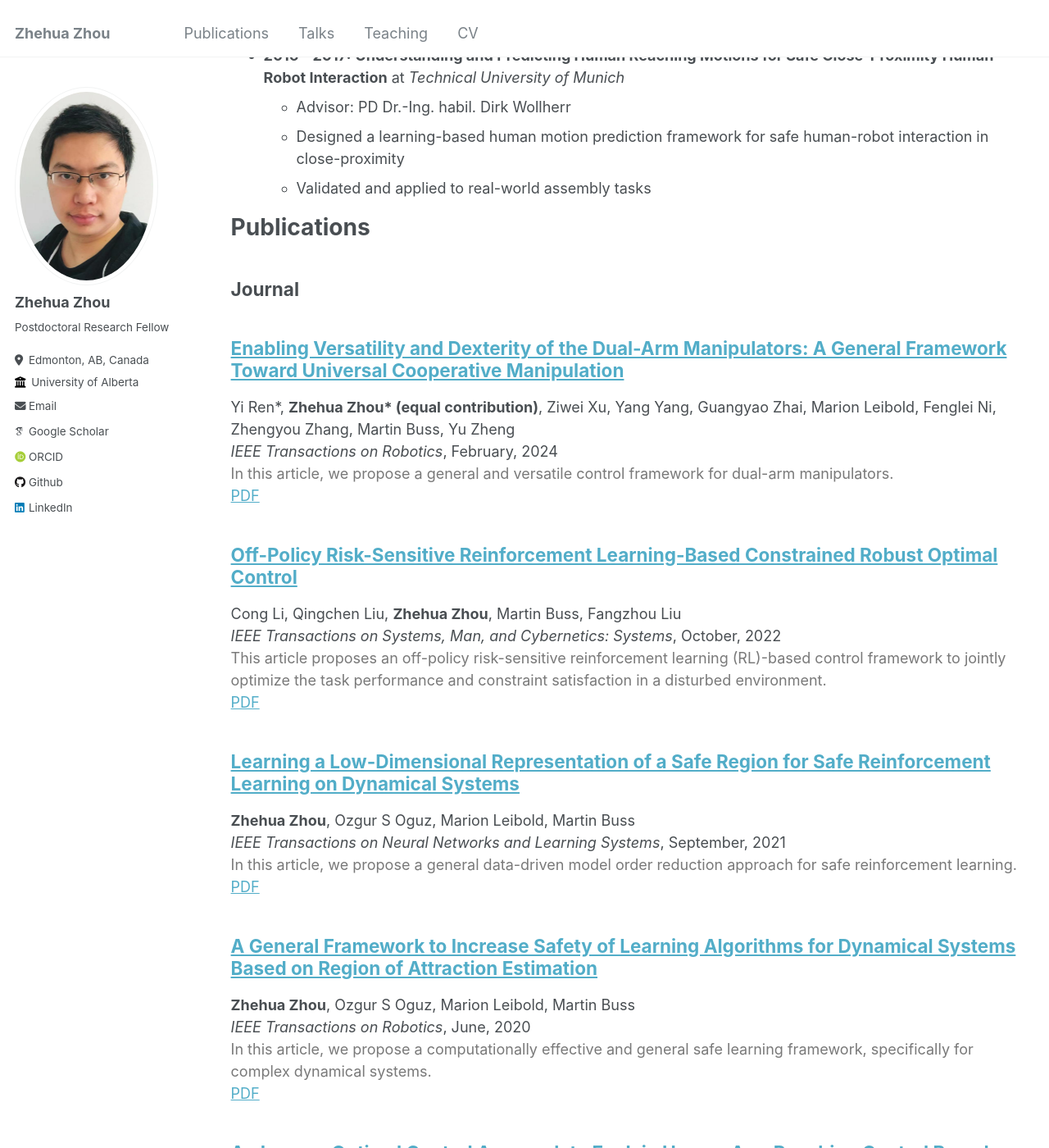
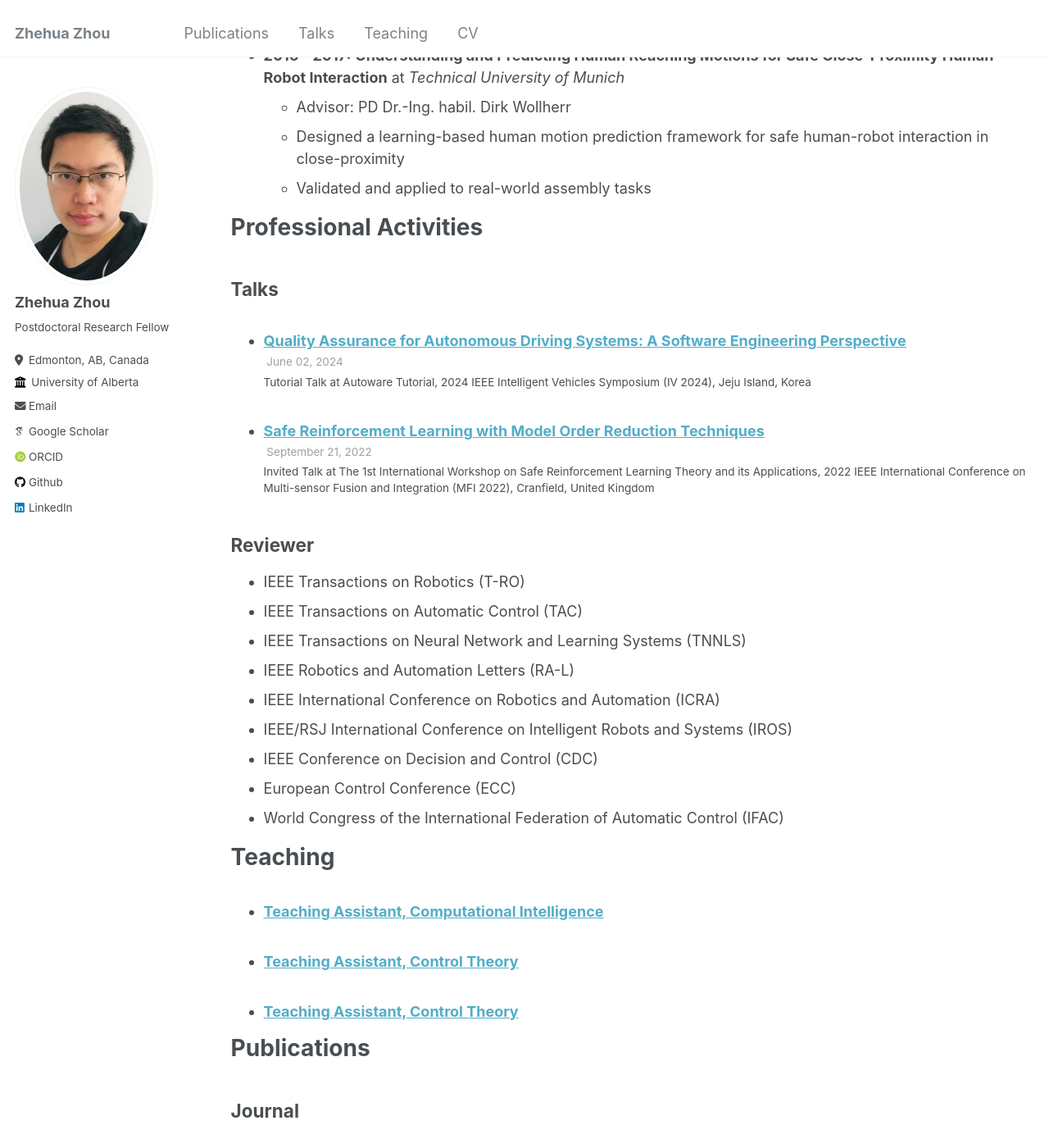
Before and after one commit to zhehuazhou/zhehuazhou.github.io, a Jekyll site: the page built from _pages/cv.md, in a window 1280 px wide and 1400 px high, scrolled down 2032 px. Shown: the whole window at 82% size. Built offline with Jekyll 4.4.1, drawn with Linux system fonts in a browser that asks for light colours; some web fonts are replaced; some of the changed text lies outside the part shown.

Commit message:
publication

```diff
--- a/_pages/cv.md
+++ b/_pages/cv.md
@@ -71,6 +71,30 @@ Research Projects and Collaborations
   * Designed a learning-based human motion prediction framework for safe human-robot interaction in close-proximity
   * Validated and applied to real-world assembly tasks
 
+Professional Activities
+======
+<h2>Talks</h2>
+  <ul>{% for post in site.talks reversed %}
+    {% include archive-single-talk-cv.html  %}
+  {% endfor %}</ul>
+
+<h2>Reviewer</h2>
+* IEEE Transactions on Robotics (T-RO)
+* IEEE Transactions on Automatic Control (TAC)
+* IEEE Transactions on Neural Network and Learning Systems (TNNLS)
+* IEEE Robotics and Automation Letters (RA-L)
+* IEEE International Conference on Robotics and Automation (ICRA)
+* IEEE/RSJ International Conference on Intelligent Robots and Systems (IROS)
+* IEEE Conference on Decision and Control (CDC)
+* European Control Conference (ECC)
+* World Congress of the International Federation of Automatic Control (IFAC)
+
+Teaching
+======
+  <ul>{% for post in site.teaching reversed %}
+    {% include archive-single-cv.html %}
+  {% endfor %}</ul>
+
 Publications
 ======
 
@@ -94,27 +118,3 @@ Publications
     {% include archive-single.html %}
   {% endif %}
 {% endfor %}
-
-Professional Activities
-======
-<h2>Talks</h2>
-  <ul>{% for post in site.talks reversed %}
-    {% include archive-single-talk-cv.html  %}
-  {% endfor %}</ul>
-
-<h2>Reviewer</h2>
-* IEEE Transactions on Robotics (T-RO)
-* IEEE Transactions on Automatic Control (TAC)
-* IEEE Transactions on Neural Network and Learning Systems (TNNLS)
-* IEEE Robotics and Automation Letters (RA-L)
-* IEEE International Conference on Robotics and Automation (ICRA)
-* IEEE/RSJ International Conference on Intelligent Robots and Systems (IROS)
-* IEEE Conference on Decision and Control (CDC)
-* European Control Conference (ECC)
-* World Congress of the International Federation of Automatic Control (IFAC)
-
-Teaching
-======
-  <ul>{% for post in site.teaching reversed %}
-    {% include archive-single-cv.html %}
-  {% endfor %}</ul>
--- /dev/null
+++ b/_teaching/2021ct.md
@@ -0,0 +1,15 @@
+---
+title: "Teaching Assistant, Control Theory"
+collection: teaching
+type: "Bachelor's course"
+permalink: /teaching/ta_ct
+venue: "Technical University of Munich"
+date: 2021-04-01
+location: "Munich, Germany"
+---
+
+Teaching assistant for the Bachelor's course <b>Control Theory</b>.
+
+* Approx. 300 participants per semester
+* Give 7 tutorials (21 hrs.) about exercises
+* Support lectures and provide supervision to students
```
Also changed, not shown: _teaching/2020ct.md (added, +15 -0 lines), _teaching/2021ci.md (+2 -2 lines).
